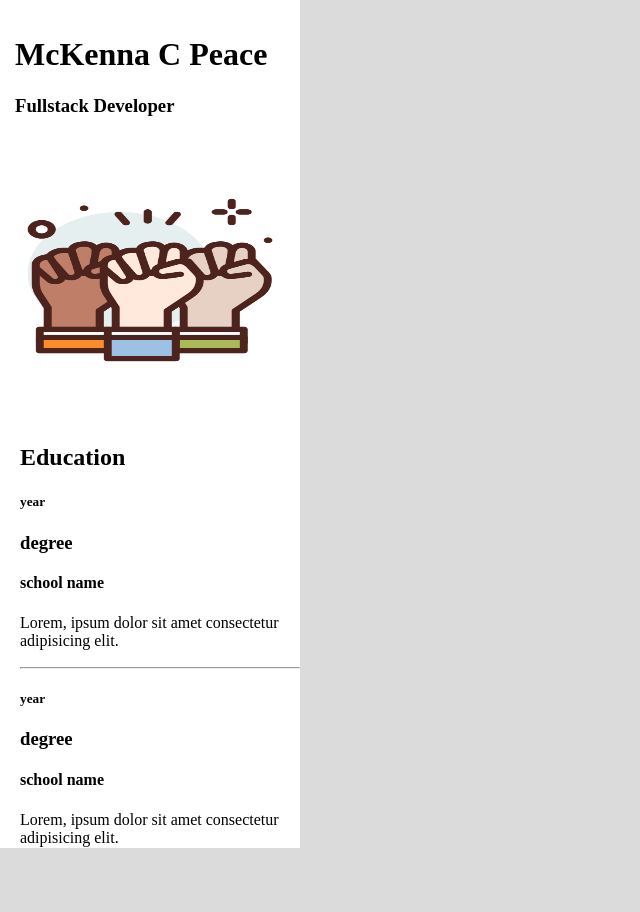
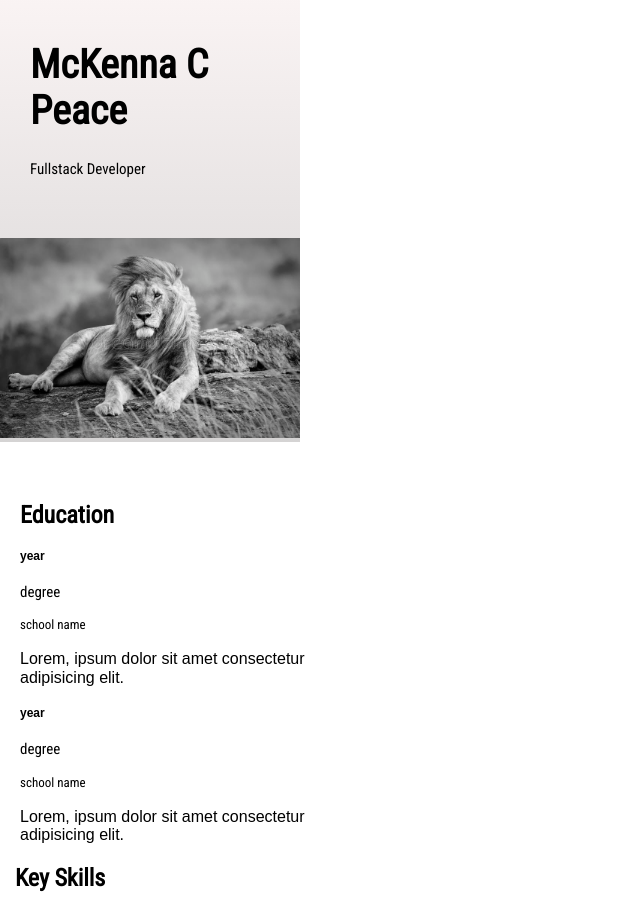
Before and after one commit to anvpeace/resume-webpage, a plain HTML site: page index.html in a window 1280 px wide. Shown: the whole page, without its empty margins (0-640 px from the left). Before the commit the page ends 864 px from the top, so only its background shows below. Drawn offline with nearby package versions, Linux system fonts and the light colour scheme; a web font is replaced by a local one.

Commit message:
name education and skills panel

```diff
--- a/index.html
+++ b/index.html
@@ -4,38 +4,46 @@
         <meta lang="en">
         <link rel="stylesheet" href="styles.css">
         <meta charset="utf-8">
+        <link rel="preconnect" href="https://fonts.googleapis.com">
+        <link rel="preconnect" href="https://fonts.gstatic.com" crossorigin>
+        <link href="https://fonts.googleapis.com/css2?family=Alumni+Sans+Pinstripe&family=Roboto+Condensed&display=swap" rel="stylesheet">
         <link rel="stylesheet" href="https://cdnjs.cloudflare.com/ajax/libs/normalize/8.0.1/normalize.css">
     </head>
     <body>
-        <div class="name-photo-skills-container">
-            <div class="name-container">
+        <div class="name-photo-container">
+            <div class="name-cont">
 
                 <h1>McKenna C Peace</h1>
                 <h3>Fullstack Developer</h3>
 
             </div>
-            <div class="pic-container">
-                <img width="300px"  height="200px" src="supporter.png" alt="">
+            <div class="pict-cont">
+                <img width="300px"  height="200px" src="mighty-beautiful-lion.jpeg" alt="">
             </div>
-            <div class="education">
-                <h2>Education</h2>
+
+        </div>
+
+
+        <div class="education-container">
+
+            <div class="ed-content">
+                <h2 style="font-weight: bold;">Education</h2>
                 <h5>year</h5>
                 <h3>degree</h3>
                 <h4>school name</h4>
 
                 <p>Lorem, ipsum dolor sit amet consectetur adipisicing elit.</p>
-            <hr>
-                    <h5>year</h5>
+
+                    <h5 id="year-header">year</h5>
                     <h3>degree</h3>
                     <h4>school name</h4>
 
                     <p>Lorem, ipsum dolor sit amet consectetur adipisicing elit.</p>
             </div>
 
-
-
-
+            <div class="skills-content">
+                <h2 style="font-weight: bold;">Key Skills</h2>
+            </div>
         </div>
-
     </body>
 </html>
--- a/styles.css
+++ b/styles.css
@@ -1,14 +1,16 @@
 
 body{
-    background-color: rgba(116, 115, 115, 0.25);
+    background-color: white;
+
+
 }
 
 
 
 
-.name-photo-skills-container{
+.name-photo-container{
     width: 300px;
-    background-color: white;
+    background-image: linear-gradient(rgba(247, 238, 238, 0.681), rgba(197, 195, 195, 0.727));
     display: block;
     margin-left: 0px;
     margin-top: 0px;
@@ -16,19 +18,59 @@ body{
     border: none;
 }
 
-.name-container{
+.name-cont{
     display: block;
-    /* margin-top: 30px; */
     text-align: left;
+    margin-left: 15px;
     padding: 15px;
+    font-family: 'Roboto Condensed', sans-serif;
+    font-size: 20px;
+    font-weight: 900;
 }
-.pic-container{
+.pict-cont{
     display: block;
     margin-top: 30px;
 }
-
-.education{
+.education-container{
+    display: inline;
+}
+.ed-content{
+    width: 300px;
     display: block;
     margin-top: 60px;
     margin-left: 20px;
+    margin-right: 20px;
+    font-family: 'Alumni Sans Pinstripe', sans-serif;
+    border: none;
+    /* font-weight: 100;
+    font-size: small; */
+
 }
+
+h2{
+    font-family: 'Roboto Condensed', sans-serif;
+
+}
+
+h3{
+    font-family: 'Roboto Condensed', sans-serif;
+    font-weight: 300;
+    font-size: 15px;
+}
+
+h4{
+    font-family: 'Roboto Condensed', sans-serif;
+    font-weight: 100;
+    font-size: 13px;
+}
+
+
+h5{
+
+     font-family: 'Alumni Sans Pinstripe', sans-serif;
+    font-size: 12px;
+}
+
+.skills-content{
+margin-left: 15px;;
+}
```
Also changed, not shown: bio-pic.png (added), mighty-beautiful-lion.jpeg (added), supporter.png (deleted), 1 other file.
